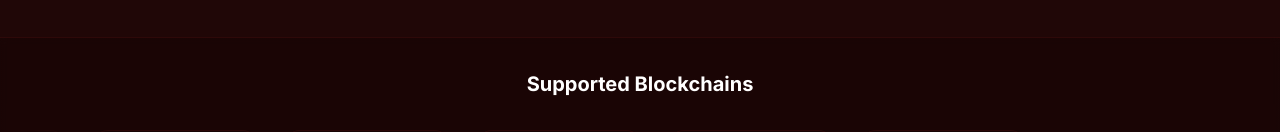
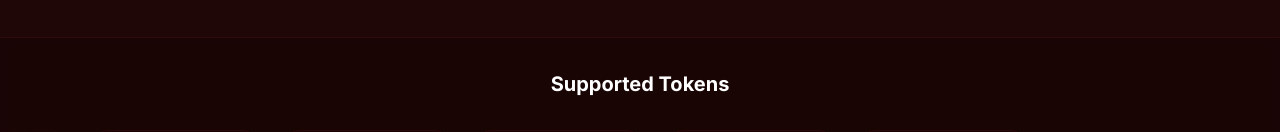
Before and after one commit to OkeyAmy/vaultquest, a Next.js app: page / in a window 1280 px wide. Shown: the part 716-848 px from the top of the page. Built offline with nearby package versions, Linux system fonts and the light colour scheme.

Commit message:
change the text to token

```diff
--- a/app/app/prize/[id]/page.js
+++ b/app/app/prize/[id]/page.js
@@ -32,7 +32,7 @@ export default function PrizePage() {
 		lastDeposits: 4330.0,
 		totalDeposited: 2300000,
 		tvl: 2324058,
-		protocol: "Cosmo",
+		protocol: "Cosmos",
 		protocolUrl: "cosmos.network",
 		apr: 13.1,
 		distribution: "Every 7 day",
--- a/components/SupportedChains.jsx
+++ b/components/SupportedChains.jsx
@@ -31,7 +31,7 @@ export default function SupportedChains() {
   return (
     <div className="py-8 overflow-hidden bg-[#1A0808]/30 backdrop-blur-sm border-y border-red-900/20">
       <div className="container mx-auto px-4 mb-4">
-        <h3 className="text-center text-xl font-bold">Supported Blockchains</h3>
+        <h3 className="text-center text-xl font-bold">Supported Tokens</h3>
       </div>
 
       <div
```
